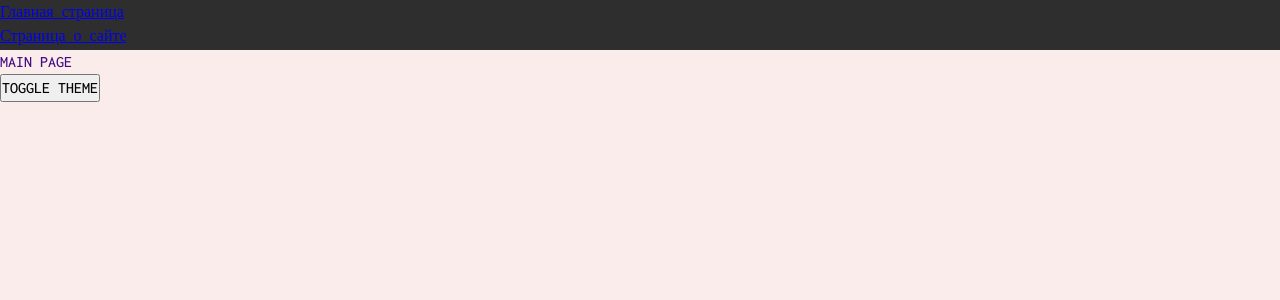
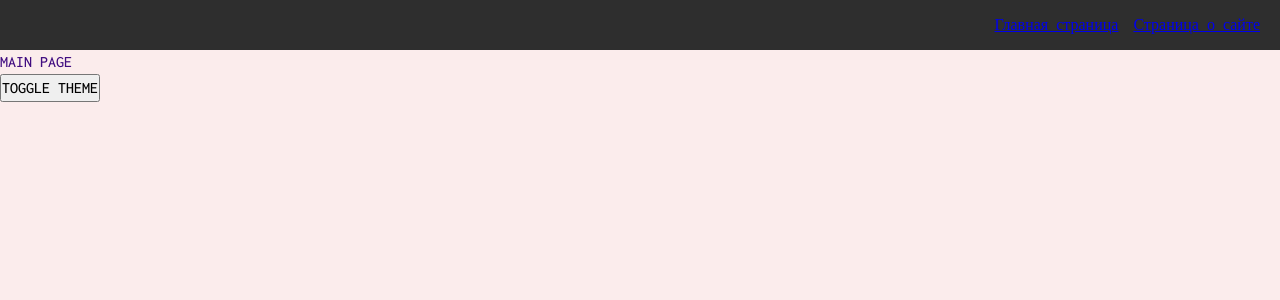
Before and after one commit to edisonslamp/production-path, a React app: page / in a window 1280 px wide. Shown: the top 300 px of the page. Built offline with nearby package versions, Linux system fonts and the light colour scheme.

Commit message:
create custom snippet

```diff
--- a/src/app/styles/variables/global.scss
+++ b/src/app/styles/variables/global.scss
@@ -12,4 +12,7 @@
   --font-size-l: 24px;
   --font-line-l: 32px;
   --font-l: var(--font-size-l) / var(--font-line-l) var(--font-family-main);
+
+  // Размеры
+  --navbar-height: 50px;
 }
--- a/src/widgets/Navbar/ui/Navbar.module.scss
+++ b/src/widgets/Navbar/ui/Navbar.module.scss
@@ -1,5 +1,16 @@
-.navbar {
+.Navbar {
   width: 100%;
-  height: 50px;
+  height: var(--navbar-height);
   background: var(--inverted-bg-color);
+  display: flex;
+  align-items: center;
+  padding: 20px;
 }
+
+.links {
+  margin-left: auto;
+}
+
+.mainLink {
+  margin-right: 15px;
+}
--- a/src/widgets/Navbar/ui/Navbar.tsx
+++ b/src/widgets/Navbar/ui/Navbar.tsx
@@ -9,9 +9,13 @@
 
 export const Navbar: FC<NavbarProps> = ({ className }: NavbarProps) => {
   return (
-    <div className={classNames(cls.navbar)}>
-      <Link to={"/"}>Главная страница</Link> <br />
-      <Link to={"/about"}>Страница о сайте</Link>
+    <div className={classNames(cls.Navbar)}>
+      <div className={cls.links}>
+        <Link to={"/"} className={cls.mainLink}>
+          Главная страница
+        </Link>
+        <Link to={"/about"}>Страница о сайте</Link>
+      </div>
     </div>
   );
 };
```
